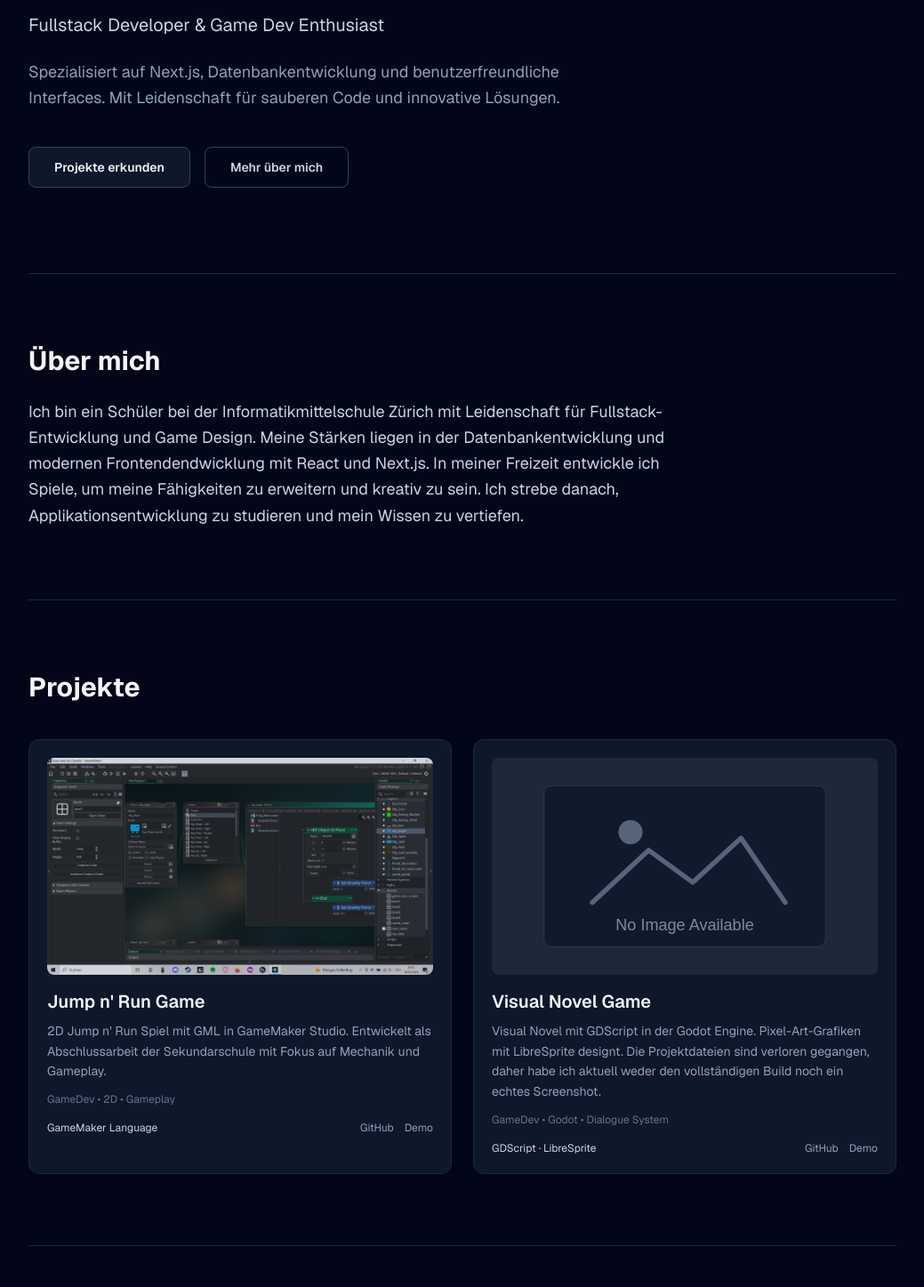
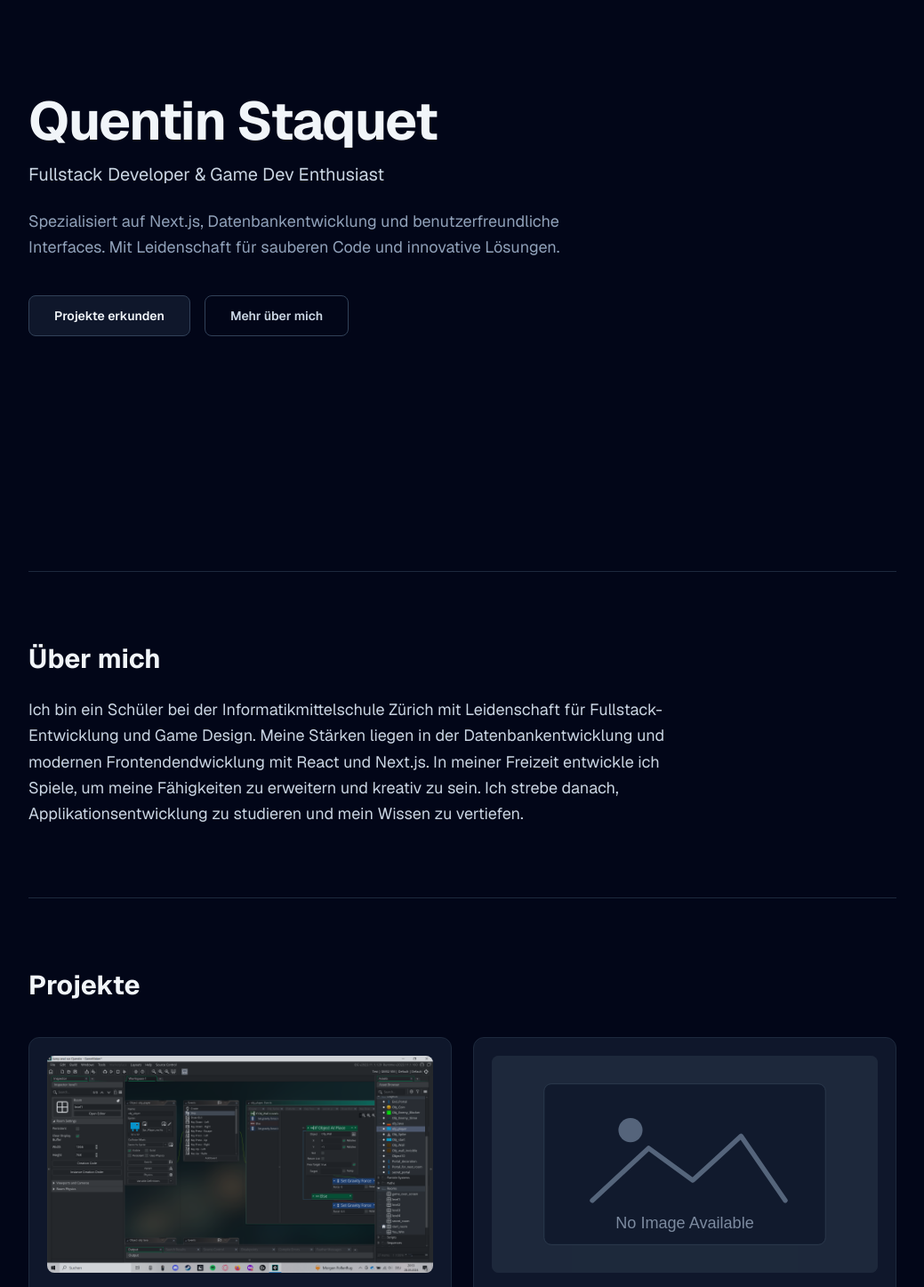
Before and after one commit to im24b-staquetq/QuentinPortfolio, a Next.js app: page / in a window 1280 px wide. Shown: the part 223-1670 px from the top of the page at 89% size, without its empty margins (120-1159 px from the left). Built offline with nearby package versions, Linux system fonts and the light colour scheme.

Commit message:
Changed design and added more changes to the projects sections

```diff
--- a/app/page.js
+++ b/app/page.js
@@ -8,7 +8,6 @@ const projects = [
     tech: "GameMaker Language",
     tags: ["GameDev", "2D", "Gameplay"],
     image: "/jumpnrun.png",
-    githubUrl: "#",
     demoUrl: "https://youtu.be/soZAqPmaOzc",
   },
   {
@@ -18,8 +17,6 @@ const projects = [
     tech: "GDScript · LibreSprite",
     tags: ["GameDev", "Godot", "Dialogue System"],
     image: "/no-image-available.svg",
-    githubUrl: "#",
-    demoUrl: "#",
   },
 ];
 
@@ -62,7 +59,8 @@ export default function Home() {
       </header>
 
       <main className="mx-auto max-w-5xl px-6">
-        <section className="py-24">
+        <section className="flex min-h-screen items-center">
+          <div>
             <h1 className="text-5xl font-bold tracking-tight text-slate-100 md:text-6xl">
               Quentin Staquet
             </h1>
@@ -87,6 +85,7 @@ export default function Home() {
                 Mehr über mich
               </a>
             </div>
+          </div>
         </section>
 
         <section id="about" className="py-20 border-t border-slate-800">
@@ -102,7 +101,7 @@ export default function Home() {
             {projects.map((project) => (
               <article
                 key={project.title}
-                className="group rounded-xl border border-slate-800 bg-slate-900 p-5 transition duration-200 hover:scale-[1.02] hover:shadow-xl hover:shadow-black/30"
+                className="group flex h-full flex-col rounded-xl border border-slate-800 bg-slate-900 p-5 transition duration-200"
               >
                 <div className="mb-4 aspect-video w-full overflow-hidden rounded-lg bg-slate-800">
                   <Image
@@ -120,16 +119,25 @@ export default function Home() {
                 <p className="mt-3 text-xs text-slate-500">
                   {project.tags.join(" • ")}
                 </p>
-                <div className="mt-4 flex items-center justify-between gap-4">
+                <div className="mt-auto pt-4 flex flex-col items-start gap-2">
                   <span className="text-xs text-slate-300">{project.tech}</span>
+                  {(project.githubUrl || project.demoUrl) && (
                     <div className="flex gap-3 text-xs">
-                    <a href={project.githubUrl} className="text-slate-400 transition hover:text-white">
+                      {project.githubUrl && (
+                        <a
+                          href={project.githubUrl}
+                          className="text-slate-400 transition hover:text-white"
+                        >
                           GitHub
                         </a>
+                      )}
+                      {project.demoUrl && (
                         <a href={project.demoUrl} className="text-slate-400 transition hover:text-white">
                           Demo
                         </a>
+                      )}
                     </div>
+                  )}
                 </div>
               </article>
             ))}
```
Lines whose indentation alone changed are shown as unchanged.
